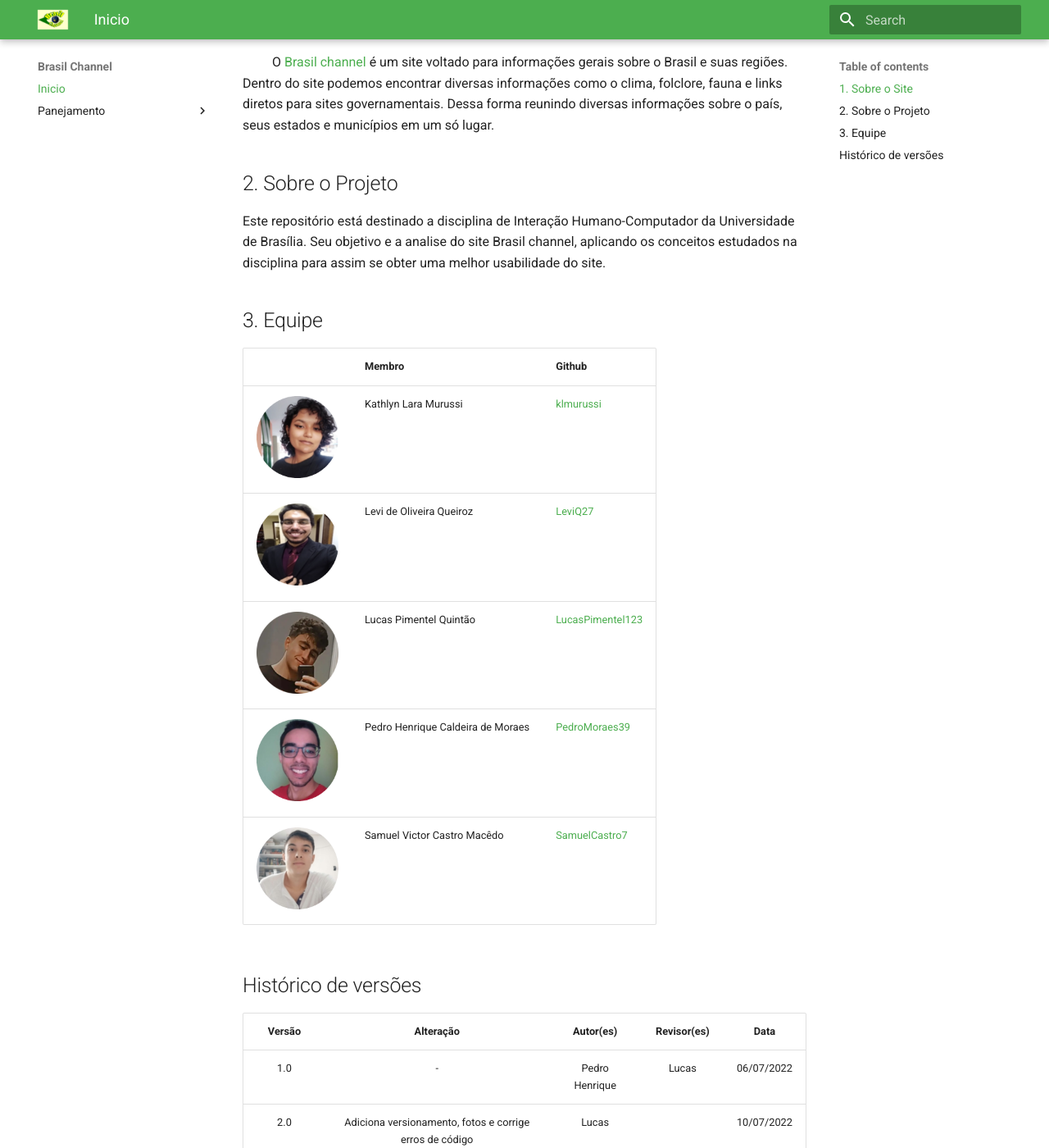
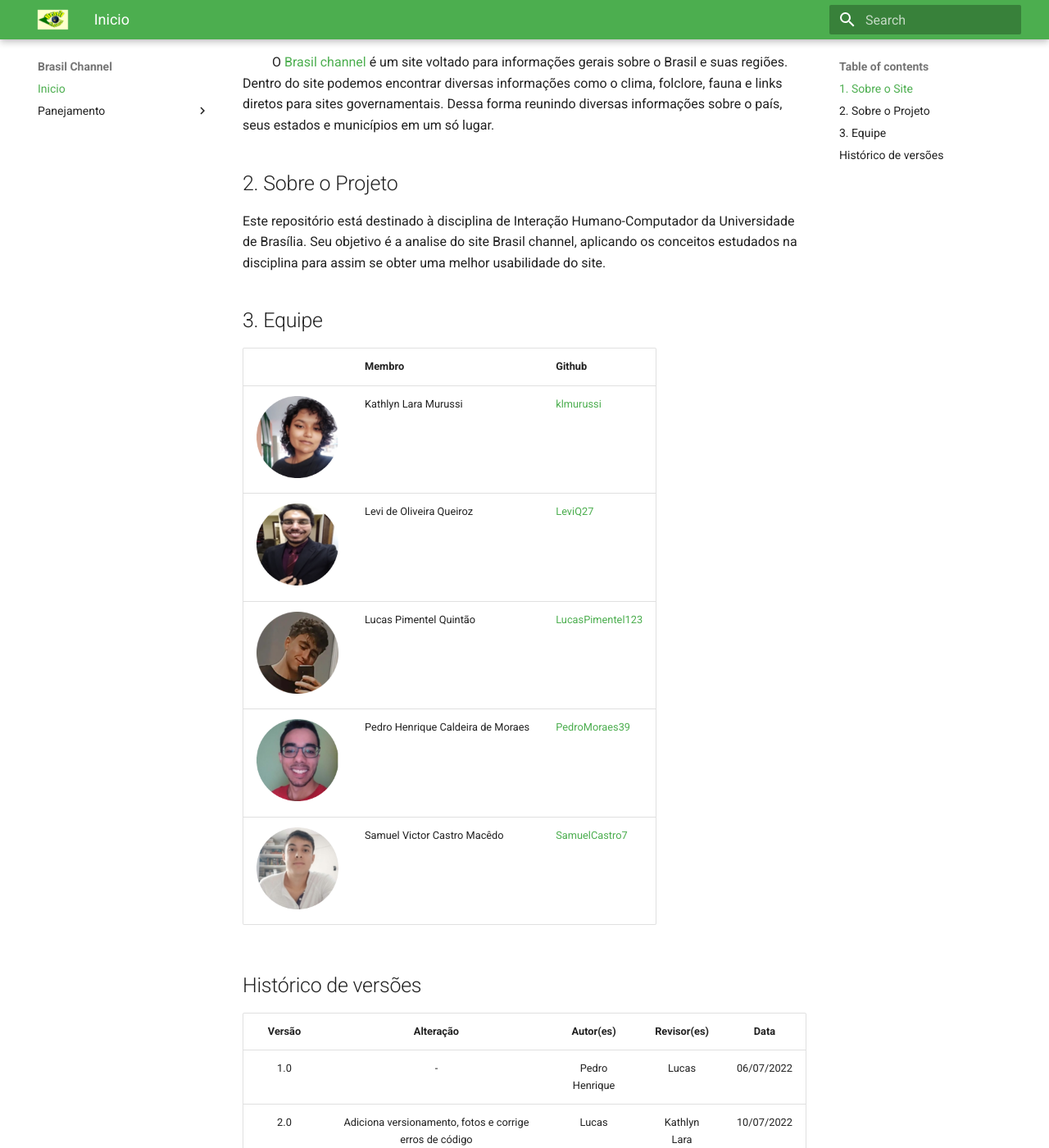
Before and after one commit to klmurussi/2022.1-Brasil-Channel, an MkDocs documentation site: the page built from docs/index.md, in a window 1280 px wide and 1400 px high, scrolled down 542 px. Shown: the whole window at 82% size. Built offline with MkDocs 1.6.1 and Material for MkDocs 9.7.7, drawn with Linux system fonts in a browser that asks for light colours.

Commit message:
correções ortográficas

```diff
--- a/docs/index.md
+++ b/docs/index.md
@@ -11,7 +11,7 @@
 
 ## 2. Sobre o Projeto
 
-Este repositório está destinado a disciplina de Interação Humano-Computador da Universidade de Brasília. Seu objetivo e a analise do site Brasil channel, aplicando os conceitos estudados na disciplina para assim se obter uma melhor usabilidade do site.
+Este repositório está destinado à disciplina de Interação Humano-Computador da Universidade de Brasília. Seu objetivo é a analise do site Brasil channel, aplicando os conceitos estudados na disciplina para assim se obter uma melhor usabilidade do site.
 
 ## 3. Equipe
 
@@ -28,4 +28,4 @@
 | Versão |                Alteração               | Autor(es) |         Revisor(es)        |  Data |
 |:------:|:--------------------------------------:|:-----------:|:----------------------:|:-----:|
 |   1.0  |                    -                   |    Pedro Henrique    | Lucas | 06/07/2022 |
-|   2.0  |   Adiciona versionamento, fotos e corrige erros de código                 |  Lucas      |  | 10/07/2022 |
+|   2.0  |   Adiciona versionamento, fotos e corrige erros de código                 |  Lucas      | Kathlyn Lara | 10/07/2022 |
```
